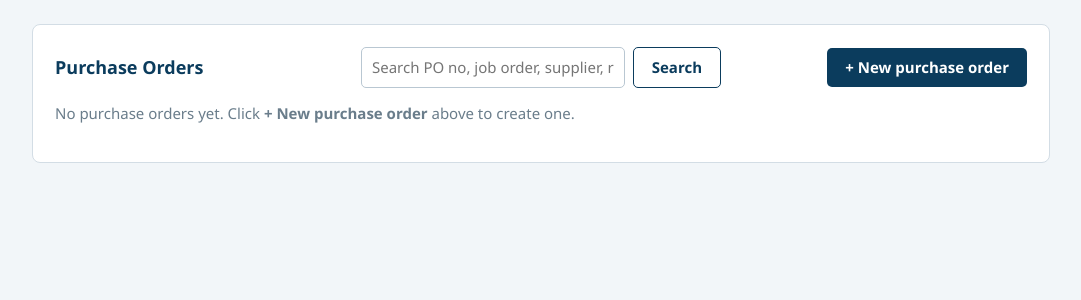
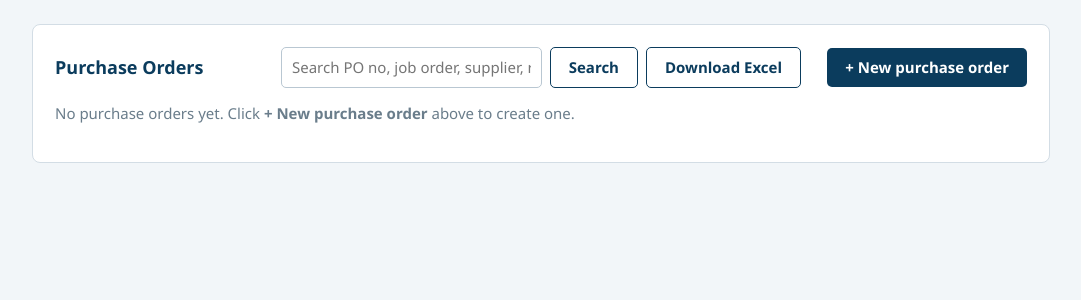
Before and after one commit to vishalmohan1203/Turbo-Prime-Pte-Ltd-Quotations-and-Invoice, a Flask app: page /purchase-orders in a window 1280 px wide. Shown: the part 78-378 px from the top of the page, without its empty margins (99-1180 px from the left). Run offline with Flask 3, Linux system fonts and the light colour scheme; the visitor is signed in with stand-in values (Sample User, id 1); data comes from the database, SQL or seed files in the repository; data that the repository does not hold is empty.

Commit message:
Update purchase_orders.html

```diff
--- a/templates/purchase_orders.html
+++ b/templates/purchase_orders.html
@@ -4,9 +4,11 @@
 <div class="card">
   <div class="toolbar" style="display:grid;grid-template-columns:1fr auto 1fr;align-items:center">
     <h2 style="margin:0">Purchase Orders</h2>
-    <form method="get" style="display:flex;gap:8px;width:360px;max-width:100%">
+    <form method="get" style="display:flex;gap:8px;width:520px;max-width:100%">
       <input name="q" value="{{ search }}" placeholder="Search PO no, job order, supplier, ref…">
       <button class="btn sec" type="submit">Search</button>
+      <a class="btn sec" href="{{ url_for(request.endpoint, q=search or None, format='xlsx') }}" style="white-space:nowrap"
+         title="Download this list (as shown, after any search) as an Excel file, with a per-customer summary sheet">Download Excel</a>
     </form>
     <a class="btn" href="{{ url_for('po_new') }}" style="justify-self:end">+ New purchase order</a>
   </div>
```
